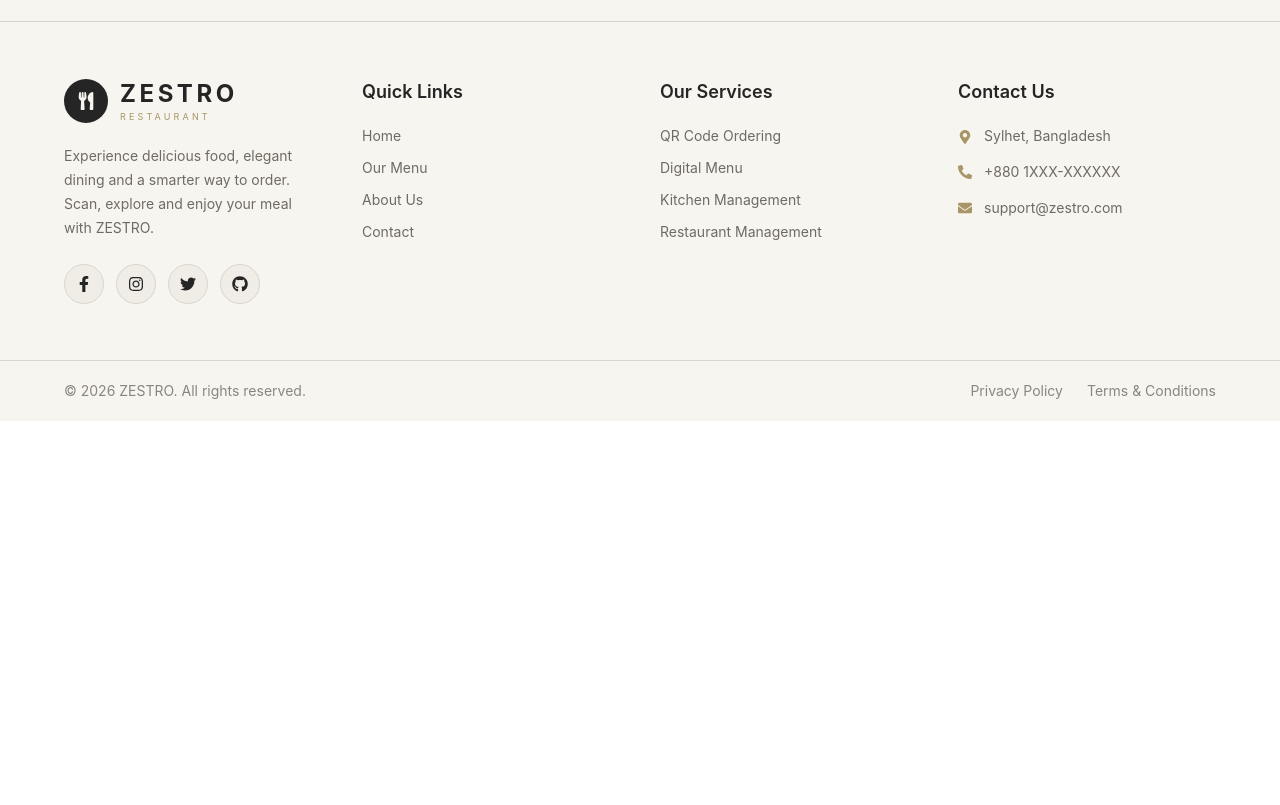
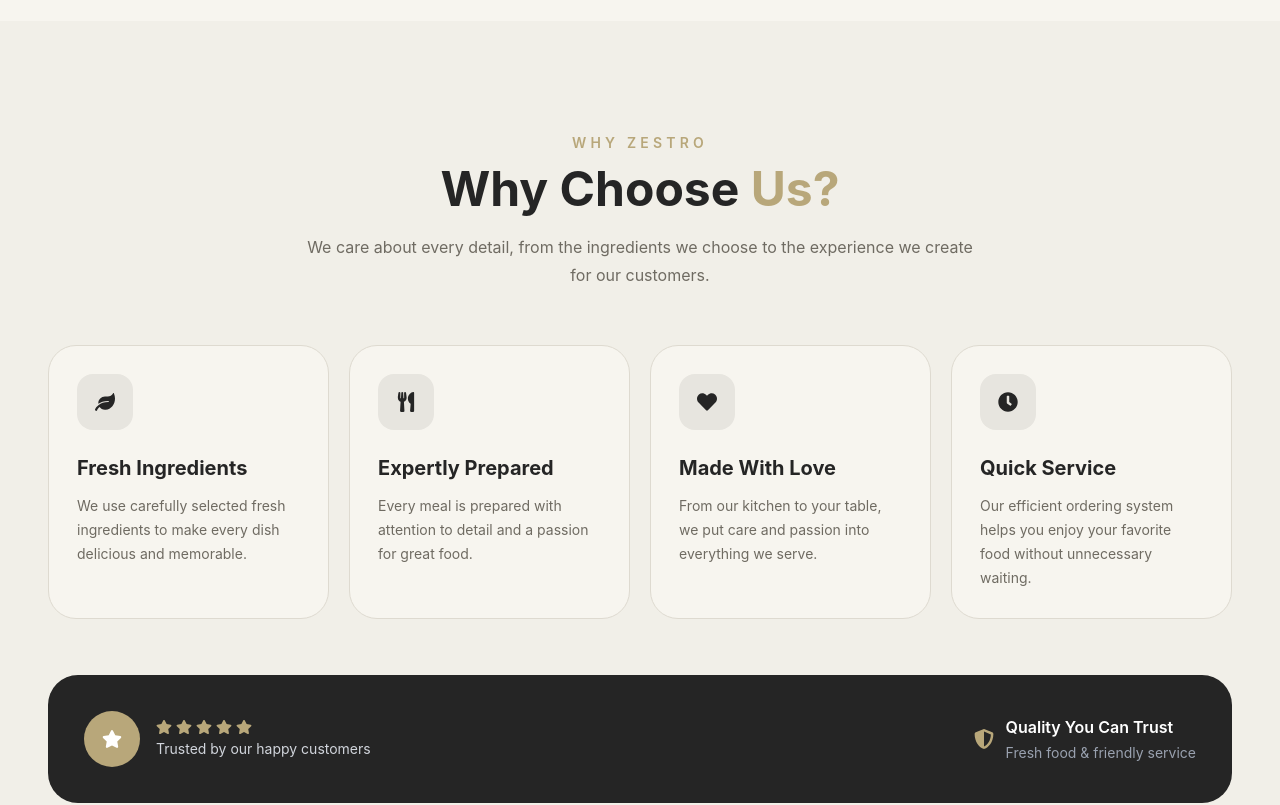
Before and after one commit to mizanurrahman017/zestro, a React (Vite) app: page / in a window 1280 px wide. Shown: the part 3000-3805 px from the top of the page. Before the commit the page ends 3421 px from the top, so only its background shows below. Built offline with nearby package versions, Linux system fonts and the light colour scheme; no server answers.

Commit message:
WhyChooseUs

```diff
--- /dev/null
+++ b/src/Components/WhyChooseUs/WhyChooseUs.jsx
@@ -0,0 +1,159 @@
+import React from "react";
+import {
+    FaLeaf,
+    FaUtensils,
+    FaHeart,
+    FaClock,
+    FaShieldAlt,
+    FaStar,
+} from "react-icons/fa";
+
+const WhyChooseUs = () => {
+
+    const features = [
+        {
+            icon: <FaLeaf />,
+            title: "Fresh Ingredients",
+            description:
+                "We use carefully selected fresh ingredients to make every dish delicious and memorable.",
+        },
+        {
+            icon: <FaUtensils />,
+            title: "Expertly Prepared",
+            description:
+                "Every meal is prepared with attention to detail and a passion for great food.",
+        },
+        {
+            icon: <FaHeart />,
+            title: "Made With Love",
+            description:
+                "From our kitchen to your table, we put care and passion into everything we serve.",
+        },
+        {
+            icon: <FaClock />,
+            title: "Quick Service",
+            description:
+                "Our efficient ordering system helps you enjoy your favorite food without unnecessary waiting.",
+        },
+    ];
+
+    return (
+        <section className="bg-[#F1EFE8] py-20 md:py-28">
+
+            <div className="max-w-7xl mx-auto px-5 md:px-8 lg:px-12">
+
+                {/* ================= HEADING ================= */}
+                <div className="text-center max-w-2xl mx-auto mb-14">
+
+                    <p className="text-sm uppercase tracking-[0.3em] text-[#B8A77A] font-semibold">
+                        Why ZESTRO
+                    </p>
+
+                    <h2 className="text-4xl md:text-5xl font-bold text-[#252525] mt-3">
+                        Why Choose
+                        <span className="text-[#B8A77A]"> Us?</span>
+                    </h2>
+
+                    <p className="text-[#6F6B62] mt-5 leading-7">
+                        We care about every detail, from the ingredients we
+                        choose to the experience we create for our customers.
+                    </p>
+
+                </div>
+
+
+                {/* ================= FEATURES ================= */}
+                <div className="grid sm:grid-cols-2 lg:grid-cols-4 gap-5">
+
+                    {features.map((feature, index) => (
+
+                        <div
+                            key={index}
+                            className="group bg-[#F7F5EF] border border-[#DEDAD0] rounded-[28px] p-7 hover:bg-[#252525] hover:border-[#252525] hover:-translate-y-2 hover:shadow-xl transition-all duration-400"
+                        >
+
+                            {/* Icon */}
+                            <div className="w-14 h-14 rounded-2xl bg-[#E7E5DF] text-[#252525] flex items-center justify-center text-xl group-hover:bg-[#B8A77A] group-hover:text-white transition-all duration-300">
+
+                                {feature.icon}
+
+                            </div>
+
+
+                            {/* Title */}
+                            <h3 className="text-xl font-bold text-[#252525] mt-6 group-hover:text-white transition-colors duration-300">
+                                {feature.title}
+                            </h3>
+
+
+                            {/* Description */}
+                            <p className="text-sm text-[#6F6B62] leading-6 mt-3 group-hover:text-[#D8D5CC] transition-colors duration-300">
+                                {feature.description}
+                            </p>
+
+                        </div>
+
+                    ))}
+
+                </div>
+
+
+                {/* ================= BOTTOM TRUST AREA ================= */}
+                <div className="mt-14 bg-[#252525] rounded-[30px] p-7 md:p-9">
+
+                    <div className="flex flex-col md:flex-row items-center justify-between gap-7">
+
+                        {/* Rating */}
+                        <div className="flex items-center gap-4">
+
+                            <div className="w-14 h-14 rounded-full bg-[#B8A77A] text-white flex items-center justify-center">
+                                <FaStar className="text-xl" />
+                            </div>
+
+                            <div>
+
+                                <div className="flex items-center gap-1 text-[#B8A77A]">
+                                    <FaStar />
+                                    <FaStar />
+                                    <FaStar />
+                                    <FaStar />
+                                    <FaStar />
+                                </div>
+
+                                <p className="text-gray-300 text-sm mt-1">
+                                    Trusted by our happy customers
+                                </p>
+
+                            </div>
+
+                        </div>
+
+
+                        {/* Trust */}
+                        <div className="flex items-center gap-3 text-white">
+
+                            <FaShieldAlt className="text-[#B8A77A] text-xl" />
+
+                            <div>
+                                <p className="font-semibold">
+                                    Quality You Can Trust
+                                </p>
+
+                                <p className="text-sm text-gray-400 mt-1">
+                                    Fresh food & friendly service
+                                </p>
+                            </div>
+
+                        </div>
+
+                    </div>
+
+                </div>
+
+            </div>
+
+        </section>
+    );
+};
+
+export default WhyChooseUs;
--- a/src/Pages/Home/Home/Home.jsx
+++ b/src/Pages/Home/Home/Home.jsx
@@ -3,6 +3,7 @@ import Hero from '../../../Components/Hero/Hero';
 import About from '../../../Components/About/About';
 import Categories from '../../../Components/Categories/Categories';
 import PopularFoods from '../../../Components/PopularFoods/PopularFoods';
+import WhyChooseUs from '../../../Components/WhyChooseUs/WhyChooseUs';
 
 const Home = () => {
     return (
@@ -11,6 +12,7 @@ const Home = () => {
             <About></About>
             <Categories></Categories>
             <PopularFoods></PopularFoods>
+            <WhyChooseUs></WhyChooseUs>
         </div>
     );
 };
```
